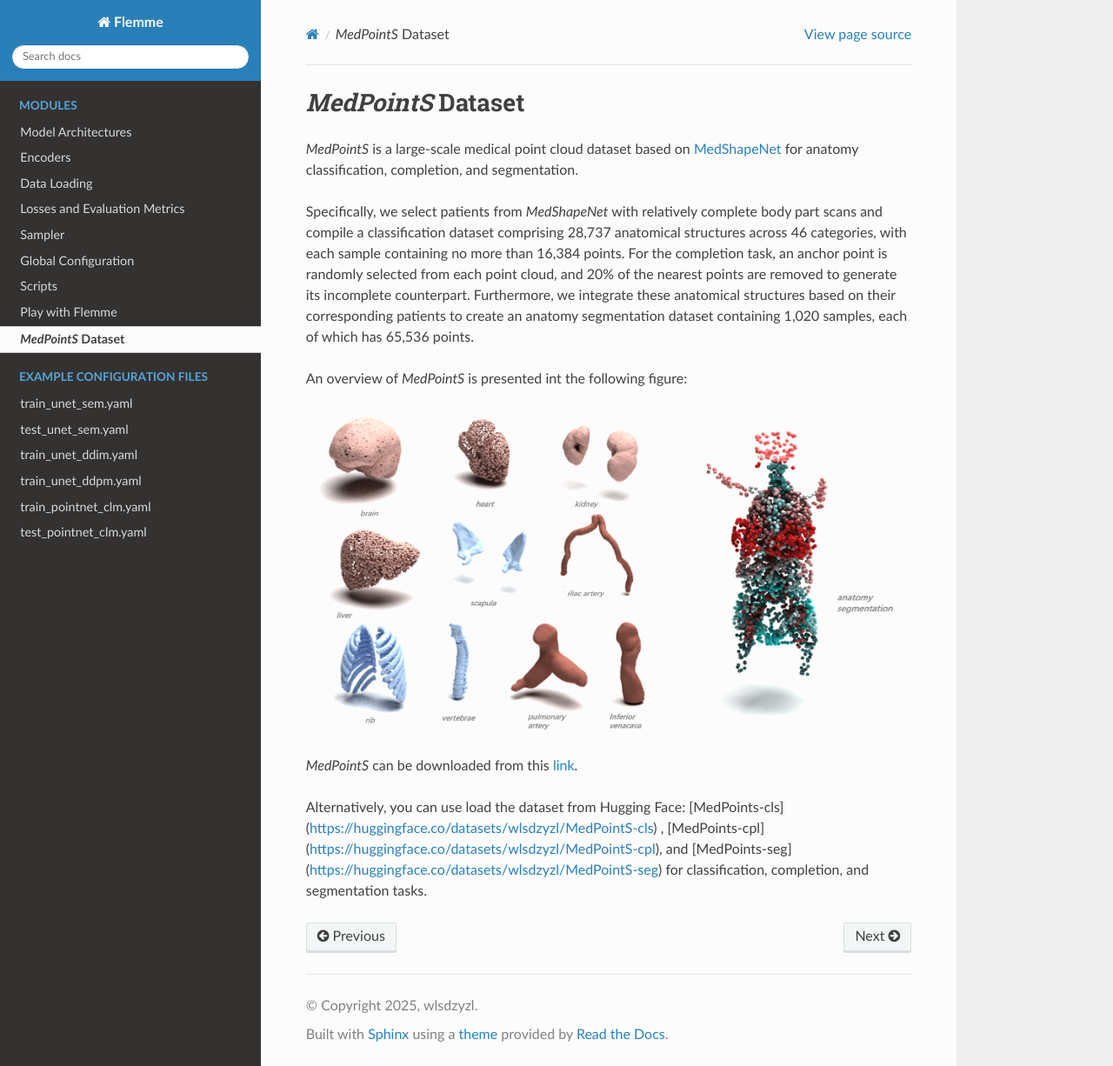
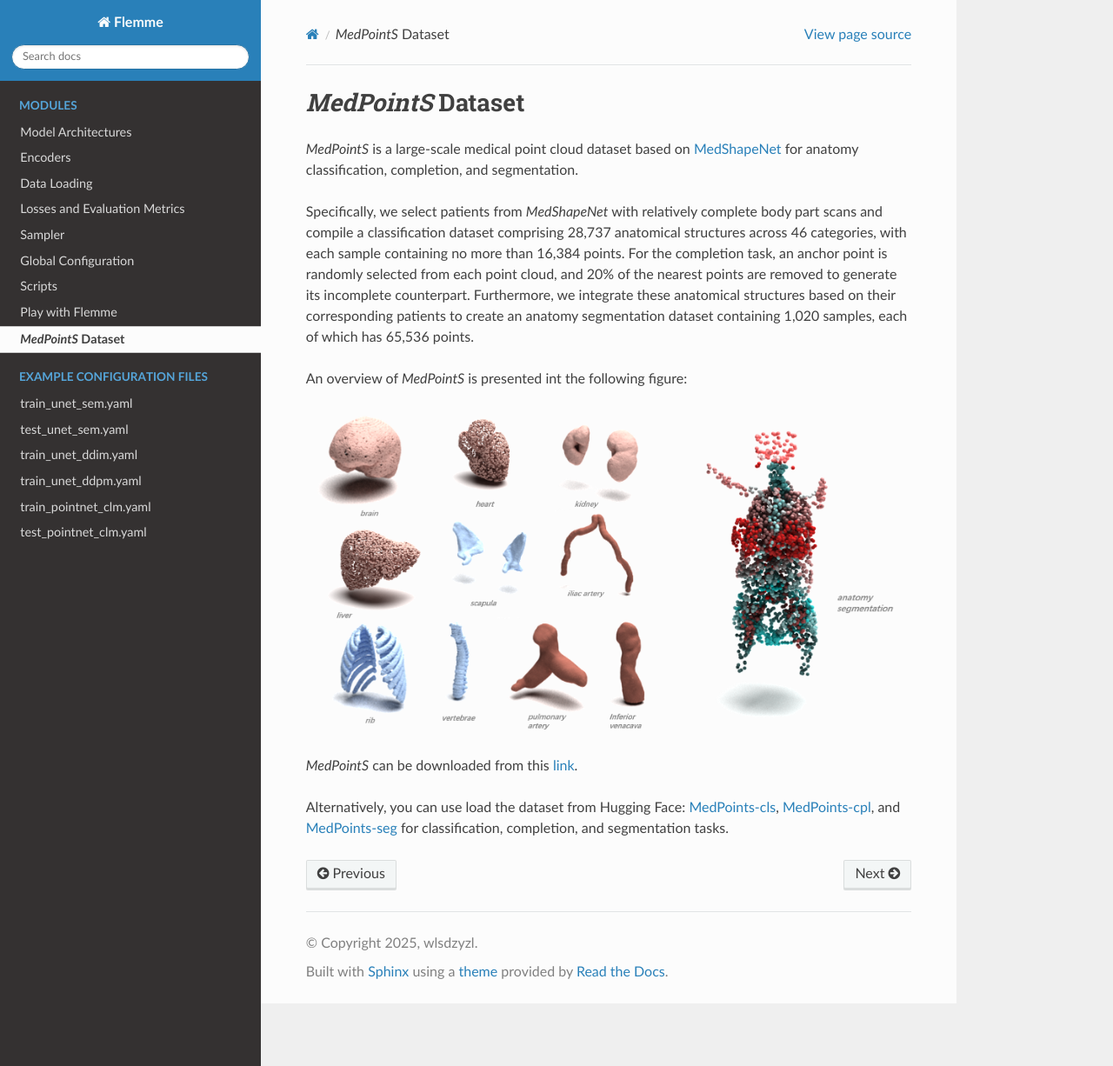
Before and after one commit to wlsdzyzl/flemme-docs, a Sphinx documentation site: the page built from docs/source/medpoints.rst, in a window 1280 px wide and 1226 px high. Shown: the whole window at 87% size. Built offline with Sphinx 7.4.7 and the Read the Docs theme 3.1.0, drawn with Linux system fonts in a browser that asks for light colours.

Commit message:
fix links

```diff
--- a/docs/source/medpoints.rst
+++ b/docs/source/medpoints.rst
@@ -11,4 +11,4 @@ An overview of *MedPointS* is presented int the following figure:
 
 *MedPointS* can be downloaded from this `link <https://pan.baidu.com/s/1OKiglb6FtGmBLNwhVQXz9Q?pwd=cs27>`_.
 
-Alternatively, you can use load the dataset from Hugging Face: [MedPoints-cls](https://huggingface.co/datasets/wlsdzyzl/MedPointS-cls) , [MedPoints-cpl](https://huggingface.co/datasets/wlsdzyzl/MedPointS-cpl), and [MedPoints-seg](https://huggingface.co/datasets/wlsdzyzl/MedPointS-seg) for classification, completion, and segmentation tasks.
+Alternatively, you can use load the dataset from Hugging Face: `MedPoints-cls <https://huggingface.co/datasets/wlsdzyzl/MedPointS-cls>`_, `MedPoints-cpl <https://huggingface.co/datasets/wlsdzyzl/MedPointS-cpl>`_, and `MedPoints-seg <https://huggingface.co/datasets/wlsdzyzl/MedPointS-seg>`_ for classification, completion, and segmentation tasks.
```
